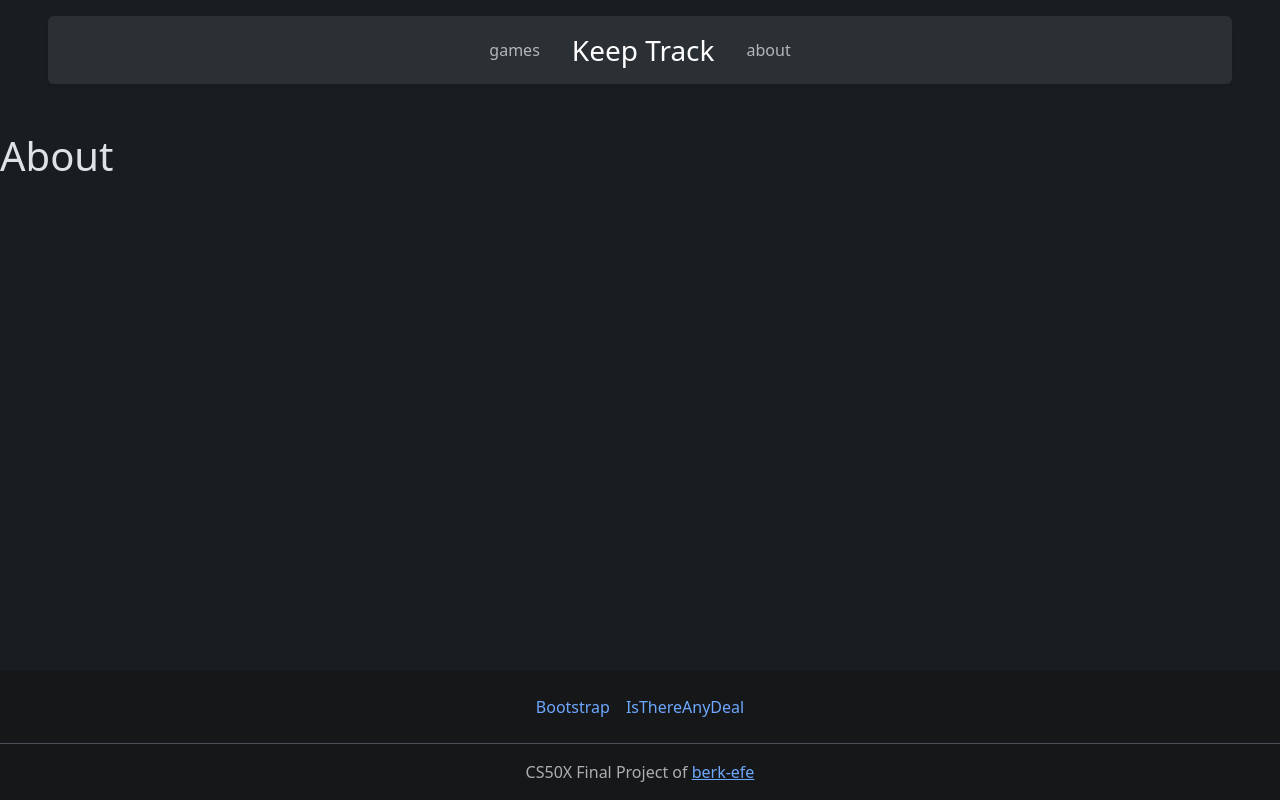
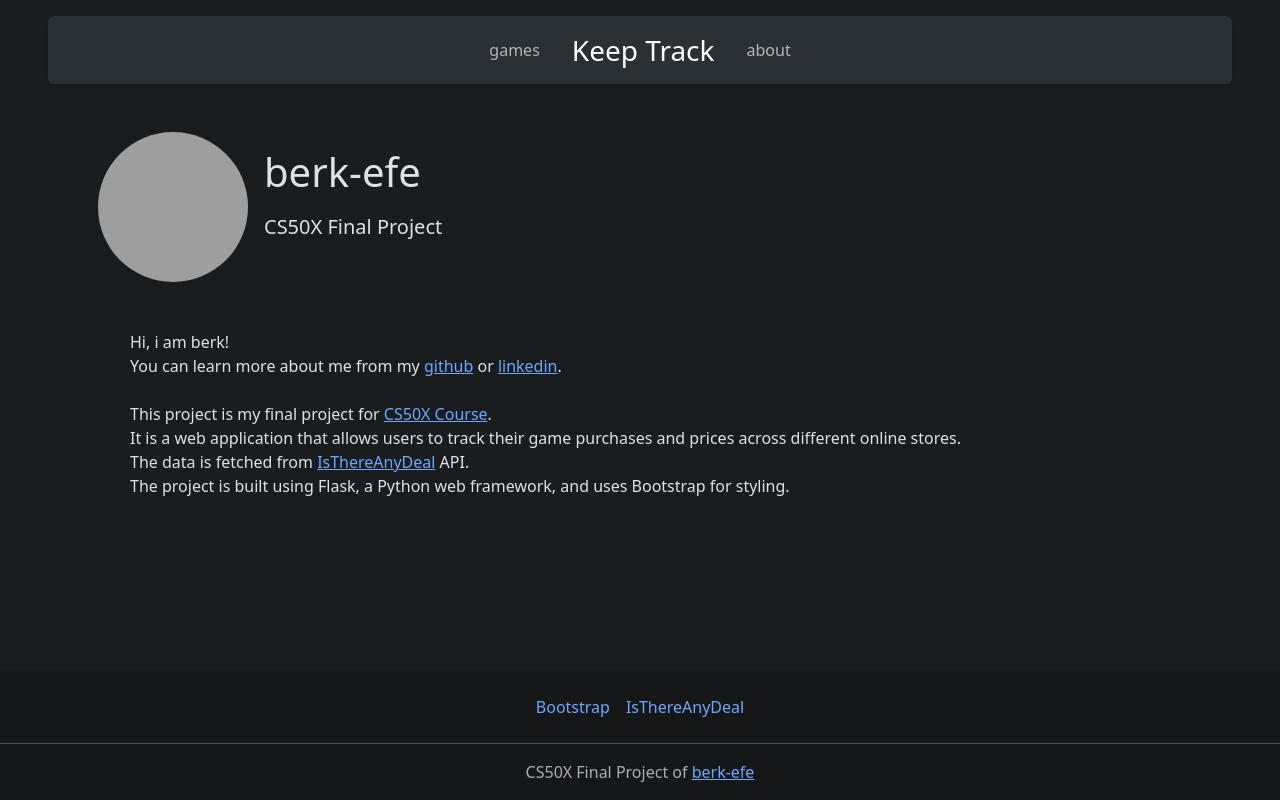
Before and after one commit to berk-efe/CS50X-finalProj, a Flask app: page /about in a window 1280 px wide. Run offline with Flask 3, Linux system fonts and the light colour scheme; some libraries are stand-ins or nearby versions; grey boxes are pictures that could not be loaded.

Commit message:
added extra styles on index and games page, added redirect to related game pages, added about

```diff
--- a/app.py
+++ b/app.py
@@ -24,6 +24,7 @@ def index():
 
     return render_template('index.html', **context)
 
+
 @app.route('/games')
 def games():
     if request.args.get('limit'):
@@ -35,14 +36,24 @@ def games():
         sort = request.args.get('sort')
     else:
         sort = '-trending'
+
     if request.args.get('shops'):
         shops = request.args.getlist('shops')
         shops = list(map(int, shops))
     else:
         shops = DEFAULT_SHOPS
 
+    if request.args.get("price"):
+        price = int(request.args.get("price"))
+    else:
+        price = None
 
-    deals = get_deals(sort=sort, limit=limit, shops=shops)
+    if request.args.get("cut"):
+        cut = int(request.args.get("cut"))
+    else:
+        cut = None
+
+    deals = get_deals(sort=sort, limit=limit, shops=shops, max_price=price, min_cut=cut)
 
     context = {
         'deals': deals
--- a/helper.py
+++ b/helper.py
@@ -7,7 +7,16 @@ from typing import Union
 
 DEFAULT_SHOPS = [61, 16, 35, 48]  # Steam, Epic Games, GOG, Microsoft Store
 
-def get_deals(sort:str="-trending", limit:int=6, shops:list[int]=DEFAULT_SHOPS) -> Union[dict, None]:
+API_KEY = os.environ.get('ITAD_API_KEY')
+
+def get_game_by_id(game_id: str) -> Union[dict, None]:
+
+    url = f"https://api.isthereanydeal.com/games/info/v2?id={game_id}&key={API_KEY}"
+    response = requests.request("GET", url)
+
+    return response.json() if response.status_code == 200 else None
+
+def get_deals(sort:str="-trending", limit:int=6, shops:list[int]=DEFAULT_SHOPS, max_price:int=None, min_cut:int=None) -> Union[dict, None]:
     """Get deals, you can get deals **sorting** and **limiting**<br>There are several sorting **options** such as:<br>
     **trending:** get the most trending deals
     <br>
@@ -48,7 +57,7 @@ def get_deals(sort:str="-trending", limit:int=6, shops:list[int]=DEFAULT_SHOPS)
 
     shop_str = ','.join(map(str, shops))
 
-    url = f"https://api.isthereanydeal.com/deals/v2?country=TR&limit={limit}&sort={sort}&shops={shop_str}&key={os.environ.get('ITAD_API_KEY')}"
+    url = f"https://api.isthereanydeal.com/deals/v2?country=TR&limit={limit*2}&sort={sort}&shops={shop_str}&key={API_KEY}"
 
     payload = {}
     headers = {
@@ -64,25 +73,40 @@ def get_deals(sort:str="-trending", limit:int=6, shops:list[int]=DEFAULT_SHOPS)
 
     # further tests shows that it works okay with steam and epicgames
 
+    _count = 0
     list_of_games = response['list']
     for game in list_of_games:
-        if game:
+        if game and _count < limit:
+            _count += 1
+
             info={}
+            info['price'] = game['deal']['price'] # {amount, currency}
+            info['cut'] = game['deal']['cut']
+
+            if max_price and info['price']['amount'] > max_price:
+                continue
+            if min_cut and info['cut'] < min_cut:
+                continue
 
             info['id'] = game['id']
             info['slug'] = game['slug']
 
             info['title'] = game['title']
-            info['boxart'] = game['assets']['boxart']
+
+            try:
+                info['boxart'] = game['assets']['boxart']
+            except KeyError:
+                continue
+
             info['banner'] = game['assets']['banner145']
 
             info['shop'] = game['deal']['shop'] # {id, name}
 
-            info['price'] = game['deal']['price'] # {amount, currency}
             info['regular'] = game['deal']['regular'] # {amount, currency}
 
-            info['cut'] = game['deal']['cut']
             info['url'] = game['deal']['url']
+
+
 
             data.append(info)
 
--- a/static/styles.css
+++ b/static/styles.css
@@ -24,5 +24,26 @@ main { flex: 1; }
 
 .m_game_card_anchor:hover img{
     opacity: 0.8;
-    transform: scale(1.05);
+    transform: scale(1.1);
 }
+
+.horizontal_game_card {
+    text-decoration: none;
+    color: inherit;
+    overflow: hidden;
+}
+
+.horizontal_game_card img {
+    height: auto;
+    object-fit: cover;
+    transition: all 0.3s ease;
+}
+
+.horizontal_game_card:hover {
+    cursor: pointer;
+}
+
+.horizontal_game_card:hover img {
+    opacity: 0.8;
+    transform: scale(1.1);
+}
--- a/templates/about.html
+++ b/templates/about.html
@@ -8,6 +8,29 @@ About
 
 {% block main %}
 
-<h1>About</h1>
+<div class="container">
+    <div class="d-flex m-3">
+        <img class="rounded-circle" alt="berk-efe" src="https://avatars.githubusercontent.com/u/92454444?v=4" style="width: 150px; height: 150px;">
+        <div class="">
+            <h1 class="m-3">berk-efe</h1>
+            <p class="fs-5 m-3">CS50X Final Project</p>
+        </div>
+    </div>
+    <p class="fs-6 m-5">
+        Hi, i am berk!
+        <br>
+        You can learn more about me from my <a href="github.com/berk-efe">github</a> or <a href="linkedin.com/in/berk-efe-keskin/">linkedin</a>.
+
+        <br>
+        <br>
+        This project is my final project for <a href="cs50.harvard.edu/x/2025/">CS50X Course</a>. <br>
+        It is a web application that allows users to track their game purchases and prices across different online stores. <br>
+        The data is fetched from <a href="isthereanydeal.com">IsThereAnyDeal</a> API. <br>
+        The project is built using Flask, a Python web framework, and uses Bootstrap for styling. <br>
+        <br>
+
+
+    </p>
+</div>
 
 {% endblock %}
--- a/templates/base.html
+++ b/templates/base.html
@@ -26,7 +26,7 @@
 
                     <ul class="navbar-nav">
                         <li class="nav-item">
-                            <a class="nav-link" href="#">about</a>
+                            <a class="nav-link" href="/about">about</a>
                         </li>
 
                     </ul>
--- a/templates/games.html
+++ b/templates/games.html
@@ -85,9 +85,9 @@ Games
 
                     {% for deal in deals %}
 
-                    <div class="d-flex my-1 justify-content-between align-items-center bg-body-tertiary rounded">
+                    <a href=" {{ deal.url }} " target="_blank" class="horizontal_game_card d-flex my-1 justify-content-between align-items-center bg-body-tertiary rounded">
                         <div class="d-flex align-items-center">
-                            <img src=" {{ deal.banner }} " class="rounded-start" alt=" {{ deal.title }} ">
+                            <img  src=" {{ deal.banner }} " class="rounded-start" alt=" {{ deal.title }} ">
                             <span class="fs-5 m-3"> {{ deal.title }} </span>
                             <span class="fs-6 fw-light text-body-secondary">from  {{ deal.shop.name }} </span>
                         </div>
@@ -104,7 +104,7 @@ Games
 
                         </div>
 
-                    </div>
+                    </a>
 
                     {% endfor %}
 
```
Also changed, not shown: templates/index.html (+11 -10 lines).
